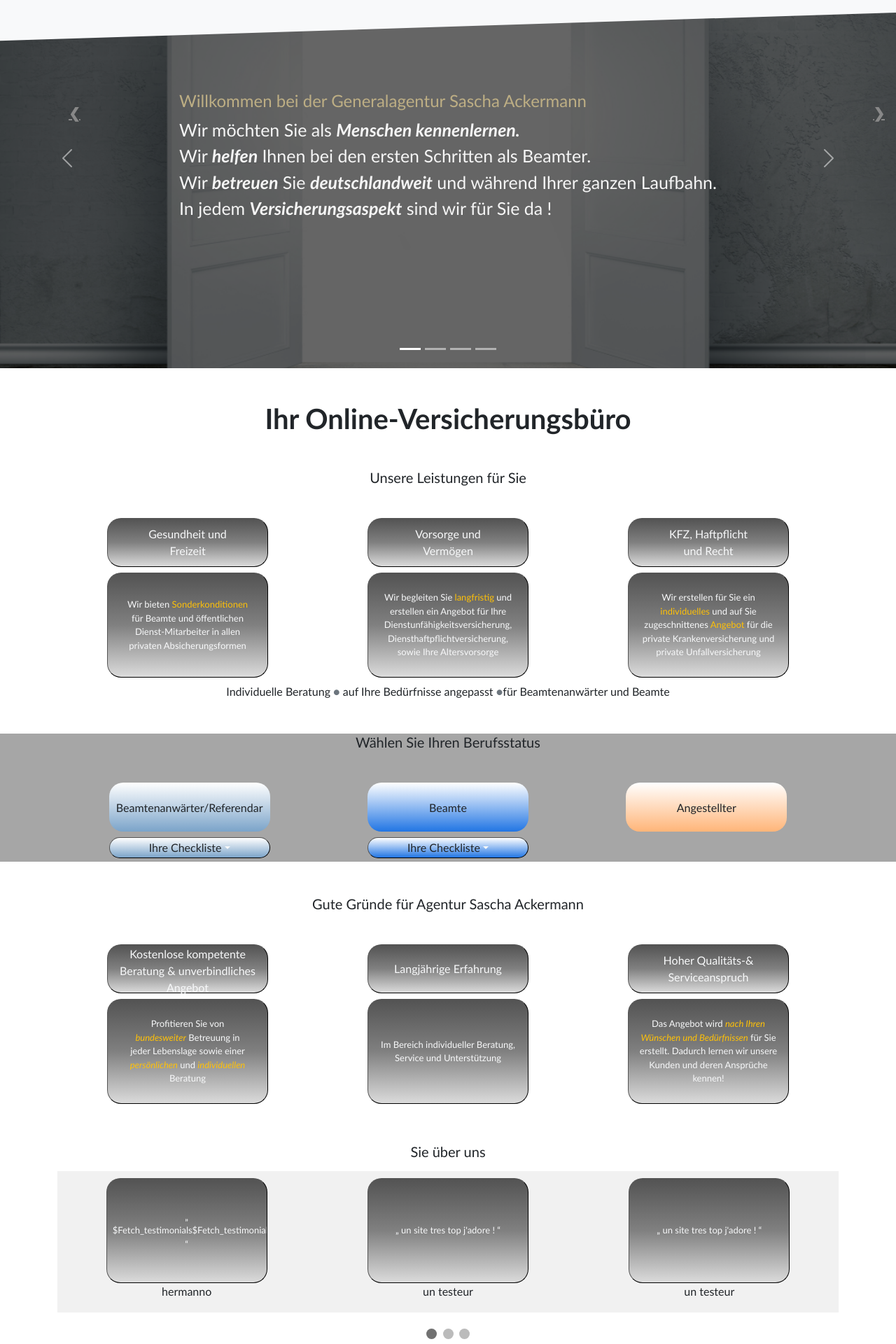
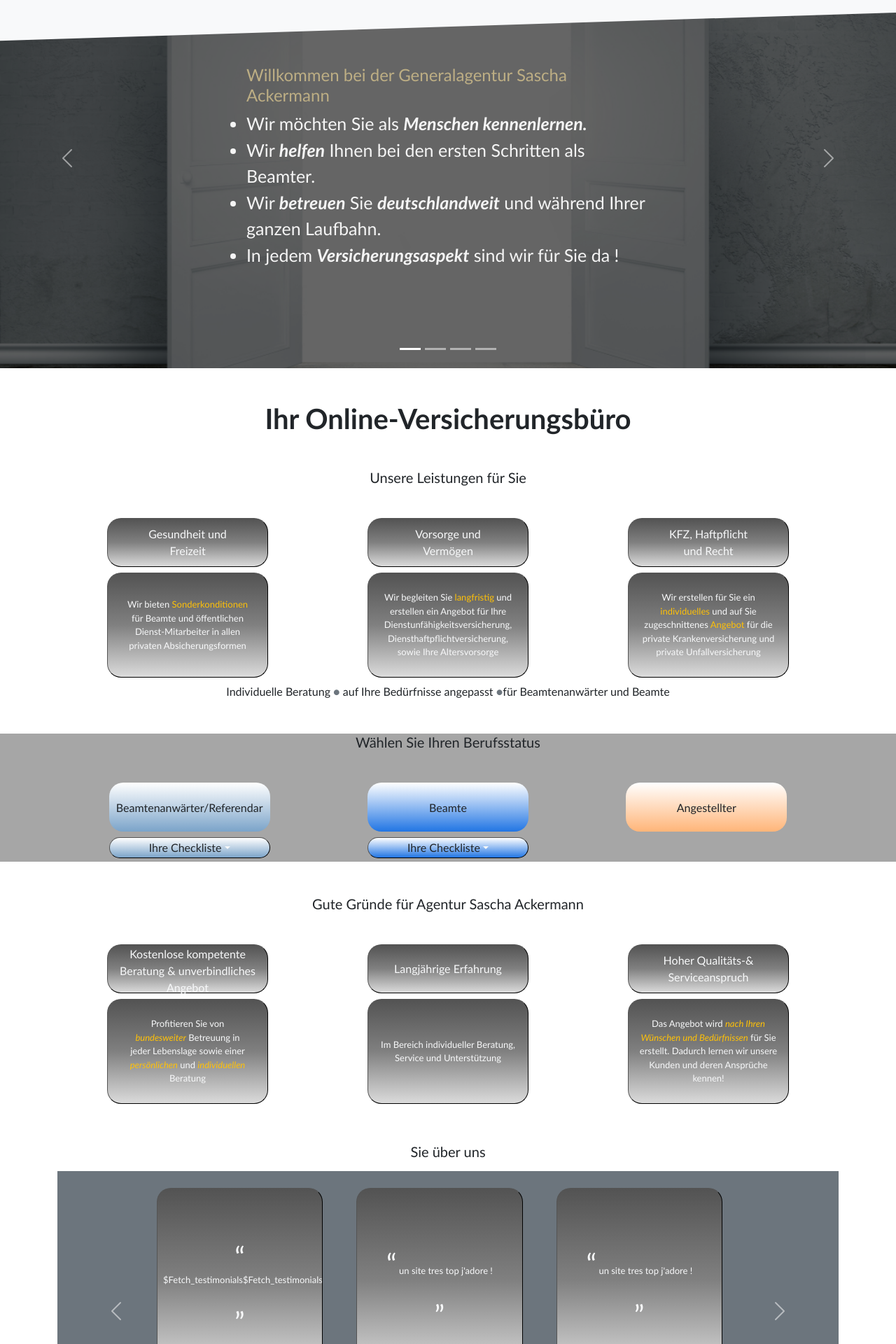
Before and after one commit to Jeriel86/Site-Ackerman-online-version, a PHP site: page / in a window 1280 px wide. Shown: the part 240-2160 px from the top of the page at 70% size. Run offline with PHP 8.4, Linux system fonts and the light colour scheme; data comes from the database, SQL or seed files in the repository; some libraries are stand-ins or nearby versions.

Commit message:
UPDATE: fix of some mentioned problems: correction of the slider of the testimonials edition of the form (staring the 'z.B. schönes Wetter' option by default and correction of some gramatical errors)

```diff
--- /dev/null
+++ b/admin/index.php
@@ -0,0 +1 @@
+i'm the administyration page of this Website
--- a/index.php
+++ b/index.php
@@ -29,9 +29,10 @@ include "traitements/testimonialForm.php";
             style="background: url('assets/bilder/image1.jpg') no-repeat; background-size: cover; background-position:center center ;">
           </div>
           <div class="overlay"></div>
-          <div class="carousel-item-description carou">
-            <ul class="txt my-3" style="overflow:scroll;height:200px;">
-              <h4 class="mt-1">Willkommen bei der Generalagentur Sascha Ackermann</h4>
+          <div class="carousel-item-description justify-content-center carou w-100 p-0 m-0">
+            <div class="mt-4 p-0">
+              <ul class="txt  p-0  w-75 m-auto" style="">
+              <h4 class="">Willkommen bei der Generalagentur Sascha Ackermann</h4>
                 <li>Wir möchten Sie als <span class="fst-italic fw-bold">Menschen kennenlernen.</span></li>
                 <li>Wir <span class="fst-italic fw-bold">helfen</span> Ihnen bei den
                   ersten Schritten als Beamter.</li>
@@ -40,6 +41,7 @@ include "traitements/testimonialForm.php";
                 <li>In jedem <span class="fst-italic fw-bold">Versicherungsaspekt</span> sind wir für Sie da !</li>
               </ul>
             </div>
+          </div>
 
         </div>
         <div class="carousel-item">
@@ -47,8 +49,9 @@ include "traitements/testimonialForm.php";
             style="background-image: url('assets/bilder/image2.jpg'); background-size: cover; background-position:center center;">
           </div>
           <div class="overlay"></div>
-          <div class="carousel-item-description">
-            <ul class="txt">
+          <div class="carousel-item-description justify-content-center w-100 p-0 m-0">
+            <div class="mt-4 p-0">
+              <ul class="txt p-0 w-75 m-auto">
                 <h4 class="fw-bold"> Ihr Online-Versicherungsbüro</h4>
                 <li>mit Erfahrung und Kompetenz</li>
                 <li>Versicherungsexperten für Beamte</li>
@@ -56,13 +59,15 @@ include "traitements/testimonialForm.php";
               </ul>
             </div>
           </div>
+        </div>
         <div class="carousel-item">
           <div class="responsive-bg w-100 h-100 img-fluid"
             style="background-image: url('assets/bilder/image3.jpg'); background-size: cover; background-position:center center;">
           </div>
           <div class="overlay"></div>
-          <div class="carousel-item-description">
-            <ul class="txt"style="overflow:scroll;height:200px;">
+          <div class="carousel-item-description justify-content-center p-0 m-0 w-100 ">
+            <div class="mt-4 p-0 ">
+              <ul class="txt p-0 w-75 m-auto"style="">
                 <h4>Die ersten Schritte in die Zukunft als Student, Lehrer oder Beamter</h4>
                 <li class="mt-2">Wählen Sie Ihren Berufsstatus und </li>
                 <li>erhalten Sie alle notwendigen Informationen.</li>
@@ -71,6 +76,7 @@ include "traitements/testimonialForm.php";
 
               </ul>
             </div>
+          </div>
 
         </div>
         <div class="carousel-item">
@@ -78,11 +84,13 @@ include "traitements/testimonialForm.php";
             style="background-image: url('assets/bilder/image4.jpg'); background-size: cover; background-position:center center;">
           </div>
           <div class="overlay"></div>
-          <div class="carousel-item-description">
-            <ul class="txt">
+          <div class="carousel-item-description justify-content-center p-0 m-0 w-100">
+            <div class="mt-4 p-0">
+              <ul class="txt p-0 w-75 m-auto">
                 <h4>Du bist noch ein/e Student/in?</h4>
                 <span>Dann informiere dich jetzt schon über die notwendige Absicherung für heute und morgen</span>
               </ul>
+            </div>
           </div>
 
         </div>
@@ -145,7 +153,6 @@ include "traitements/testimonialForm.php";
                   <button type="button" class="bt text-light bt3 p-3">
                       Wir erstellen für Sie ein <span class="text-Warning">individuelles</span> und auf Sie zugeschnittenes <span
                               class="text-Warning">Angebot </span> für die private Krankenversicherung und private Unfallversicherung
-
                   </button>
               </div>
           </div>
@@ -173,7 +180,6 @@ include "traitements/testimonialForm.php";
                         <a role="button" type="button" class="button-beruf text-dark text-center text-decoration-none"
                         href="Krankenversicherung.php">
                             <br> Beamtenanwärter/Referendar
-
                         </a>
                     </div>
                     <div class=" dropdown col-md-4  align-self-center text-center">
@@ -186,22 +192,18 @@ include "traitements/testimonialForm.php";
                              <li><span class="dropdown-item" href="#"  data-toggle="tooltip"  title="Eine kleine Unaufmerksamkeit und der Schaden ist bereits passiert. Man ist gesetzlich verpflichtet der Schaden zu ersetzen. Ihre private Haftpflichtversicherung schützt Sie und Ihr Vermögen vor hohen Entschädigungskosten. Dabei wird die Haftungsfrage geprüft, ob der „Beschädigter“ überhaut einen Anspruch auf Schadenersatz hat. Wir regulieren den Schaden und den Schadenersatz. Ebenfalls wehren wir unberechtigte Forderungen ab.">▪ Private Haftpflichtversicherung </span></li>
                              <li><span class="dropdown-item" href="#"  data-toggle="tooltip"  title="Ein Dienstherr möchte langfristig, am besten bis zum Rentenalter die Beamten beschäftigen. Dabei spielt die Gesundheit eine  wichtige Rolle. Chronische oder psychische Erkrankungen, sowie das Übergewicht und Ihr allgemeines Gesundheitszustand werden von einem Amtsarzt überprüft.">▪ Gesundheitsprüfung </span></li>
                              <li><span class="dropdown-item" href="#"  data-toggle="tooltip"  title="">▪ Prüfung anstehender Versicherungen</span></li>
-
                             <div class="dropdown-divider"></div>
                             <li><span class="dropdown-item" href="#"  data-toggle="tooltip"  title="Beihilfe ist die Leistung des Dienstherrn. Dabei werden die Kosten für Krankheits-, Geburts-, Pflege- und Todesfall übernommen. Beamten und Ihre Angehörige haben Anspruch auf Beihilfe. Die Kostenerstattung berechnet sich anhand dem persönlichen Bemessungssatz (50,70 oder 80%).  Der restliche Anteil (50,30 oder 20%)  werden durch die private Krankenversicherung abgedeckt. z.B. die Leistungen eines (Zahn-) Arztes oder eines Psychotherapeuten sind beihilfefähig.">▪  Beihilfe und private Krankenversicherung</span></li>
                             <li><span class="dropdown-item" href="#"  data-toggle="tooltip"  title="Jeder vierte wird in Deutschland berufsunfähig. Die häufigste Ursache dafür sind die psychischen Erkrankungen. Wenn Sie ihr aktuell ausgeübte Tätigkeit für 6 Monate nicht ausüben können und der Grund dafür lieg in Ihrer gesundheitlichen Verfassung, dann bekommen Sie die vereinbarte Rente für die Dauer der Berufsunfähigkeit ausgezahlt. Dienstunfähigkeitsklausel Die vereinbarte Rente erhalten Sie, wenn Sie berufsunfähig oder dienstunfähig werden. Die Dienstunfähigkeitsversicherung dient dazu, wenn Sie aus gesundheitlichen Gründen ihrer Diensttätigkeit aufgrund Ihres Gesundheitszustandes nicht mehr ausüben können und somit in den Ruhestand versetzt oder aus dem Beamtenverhältnis entlassen werden">▪  Berufsunfähigkeitsversicherung mit Dienstunfähigkeitsklausel</span></li>
                             <li><span class="dropdown-item" href="#"  data-toggle="tooltip"  title="Dies ist eine wichtige Ergänzung für die private Haftpflichtversicherung.Dabei werden berechtigte Schadenersatzansprüche, die aufgrund eines Schadens während Ihrer beruflichen Tätigkeit  passiert sind, abgedeckt.">▪  Amts- und Diensthaftpflichtversicherung</span></li>
                             <li><span class="dropdown-item" href="#"  data-toggle="tooltip"  title="Dies gehört ebenfalls als eine wichtige Ergänzung zur privaten Haftpflichtversicherung und hat hohe Priorität, z.B. bei Lehrer und Richter">▪  Schlüsselverlustversicherung</span></li>
-
-
                         </ul>
                     </div>
                 </div>
                 <div class="colone">
                     <div  class="col-md-4 mb-2 align-self-center text-center">
-                    <a role="button" type="button" class="button-beruf-1 text-dark text-center text-decoration-none"
-                       href="Krankenversicherung.php"><br>Beamte
-
+                    <a role="button" type="button" class="button-beruf-1 text-dark text-center text-decoration-none" href="Krankenversicherung.php">
+                       <br>Beamte
                     </a>
                     </div>
                     <div class=" dropdown col-md-4  align-self-center text-center align-items-center">
@@ -219,7 +221,6 @@ include "traitements/testimonialForm.php";
                     </ul>
                     </div>
                 </div>
-
                 <div class="colone1">
                     <div class="col-md-4 mb-2 align-self-end">
                         <a role="button" type="button" class="button-beruf-2 text-dark text-center text-decoration-none "
@@ -228,13 +229,10 @@ include "traitements/testimonialForm.php";
                         </a>
                     </div>
                 </div>
-
-
             </div>
     </section>
 
     <!----------------------------------------------------------------Section 3: Gute Gründe -->
-
     <section class="gründe" >
         <p>
         <h5 class="text-center mt-5">Gute Gründe für Agentur Sascha Ackermann </h5>
@@ -291,8 +289,6 @@ include "traitements/testimonialForm.php";
         </div>
     </section>
 
-
-
     <!--Section 4 : Sie über uns-->
 
     <section id="testimonal">
@@ -300,20 +296,35 @@ include "traitements/testimonialForm.php";
         <h5 class="text-center mt-5">Sie über uns </h5>
         </p>
         <div class="container">
-            <!-- Slideshow container -->
-            <div class="slideshow-container">
-
-                <!-- Full-width slides/quotes -->
+          <section class="bg-secondary center">
+              <div class=" col-md-12 m-auto">
+                <div id="testimonialCarousel" class="carousel slide" data-bs-ride="carousel">
+                  <div class="carousel-indicators">
                       <?php for($i=0; $i < count($testimonials); $i++ ){ ?>
-                <div class="mySlides">
-                    <div class="row align">
+                      <button type="button" data-bs-target="#testimonialCarousel" data-bs-slide-to="<?php echo $i ; ?>" aria-label="Slide <?php echo ($i + 1) ; ?>" class="<?php if ($i == 0){echo'active'; } ?> " ></button>
+                        <?php } ?>
+                  </div>
+                  <div class="carousel-inner slider justify-content-center h-50 w-100 p-auto  ">
+                    <?php for($i=0; $i < count($testimonials); $i++ ){ ?>
+                    <div class="carousel-item <?php if ($i == 0){echo'active'; } ?>">
+                      <div class="responsive-bg w-100 h-100">
+                      </div>
+                      <!-- <div class="overlay"></div> -->
+                      <div class="carousel-item-description w-100">
+                        <div class="w-100 row h-100">
                         <?php for($j=0; $j<3; $j++){
                               if($testimonials[$i][$j] == []){
                               continue;
                               } ?>
-                        <div class="col-md-4 mb-2 order-md-6 align-self-start text-center">
-                            <button type="button" class="bt text-light bt1 p-2" style="overflow:auto;">
-                                „ <?php echo $testimonials[$i][$j]["content"]  ?> “
+                            <div class="col-10 col-md-6 col-lg-6 col-xl-4  text-center m-auto p-4 h-100  ">
+                                <button class="bt text-light bt1 p-2 h-75 w-100 " style="overflow:hidden;">
+                                    <span class="h1">“</span> <?php  if (strlen($testimonials[$i][$j]["content"]) <= 200  ) {
+                                                echo nl2br($testimonials[$i][$j]["content"]);
+                                              }else{
+                                                echo substr($testimonials[$i][$j]["content"], 0, 200);
+                                                echo "...";
+                                              }  ?> <br>
+                                    <span class="h1">„</span>
                                 </button>
                                 <div class="col-md-12 text-center">
                                     <span class="kunde"><?php echo $testimonials[$i][$j]["pseudo"] ; ?></span>
@@ -322,20 +333,23 @@ include "traitements/testimonialForm.php";
                         <?php }  ?>
                         </div>
                       </div>
+
+                    </div>
                     <?php } ?>
-
-                <!-- Next/prev buttons -->
-                <a class="prev" onclick="plusSlides(-1)">&#10094;</a>
-                <a class="next" onclick="plusSlides(1)">&#10095;</a>
                   </div>
-
-            <!-- Dots/bullets/indicators -->
-            <div class="dot-container">
-                <span class="dot" onclick="currentSlide(1)"></span>
-                <span class="dot" onclick="currentSlide(2)"></span>
-                <span class="dot" onclick="currentSlide(3)"></span>
+                  <button class="carousel-control-prev" type="button" data-bs-target="#testimonialCarousel"
+                    data-bs-slide="prev">
+                    <span class="carousel-control-prev-icon" aria-hidden="true"></span>
+                    <span class="visually-hidden">Previous</span>
+                  </button>
+                  <button class="carousel-control-next" type="button" data-bs-target="#testimonialCarousel"
+                    data-bs-slide="next">
+                    <span class="carousel-control-next-icon" aria-hidden="true"></span>
+                    <span class="visually-hidden">Next</span>
+                  </button>
                 </div>
-
+              </div>
+          </section>
         </div>
         <div class="container mt-5">
                 <h5 class="text-center">Ihre Meinung ist uns wichtig !</h5>
@@ -357,6 +371,7 @@ include "traitements/testimonialForm.php";
 
 
 
+
   <div>
     <!-- Footer -->
     <?php include "traitements/compteur_visites.php" ?>
@@ -371,32 +386,32 @@ include "traitements/testimonialForm.php";
     });
   </script>
   <script>
-    var slideIndex = 1;
-showSlides(slideIndex);
+//     var slideIndex = 1;
+// showSlides(slideIndex);
 
-function plusSlides(n) {
-  showSlides(slideIndex += n);
-}
+// function plusSlides(n) {
+//   showSlides(slideIndex += n);
+// }
 
-function currentSlide(n) {
-  showSlides(slideIndex = n);
-}
+// function currentSlide(n) {
+//   showSlides(slideIndex = n);
+// }
 
-function showSlides(n) {
-  var i;
-  var slides = document.getElementsByClassName("mySlides");
-  var dots = document.getElementsByClassName("dot");
-  if (n > slides.length) {slideIndex = 1}
-    if (n < 1) {slideIndex = slides.length}
-    for (i = 0; i < slides.length; i++) {
-      slides[i].style.display = "none";
-    }
-    for (i = 0; i < dots.length; i++) {
-      dots[i].className = dots[i].className.replace(" active", "");
-    }
-  slides[slideIndex-1].style.display = "block";
-  dots[slideIndex-1].className += " active";
-}
+// function showSlides(n) {
+//   var i;
+//   var slides = document.getElementsByClassName("mySlides");
+//   var dots = document.getElementsByClassName("dot");
+//   if (n > slides.length) {slideIndex = 1}
+//     if (n < 1) {slideIndex = slides.length}
+//     for (i = 0; i < slides.length; i++) {
+//       slides[i].style.display = "none";
+//     }
+//     for (i = 0; i < dots.length; i++) {
+//       dots[i].className = dots[i].className.replace(" active", "");
+//     }
+//   slides[slideIndex-1].style.display = "block";
+//   dots[slideIndex-1].className += " active";
+// }
   </script>
 </body>
 
```
Also changed, not shown: Krankenversicherung.php (+18 -18 lines), Wunsche.php (+4 -4 lines), taches.txt (added, +14 -0 lines), 1 other file. Lines whose indentation alone changed are shown as unchanged.
